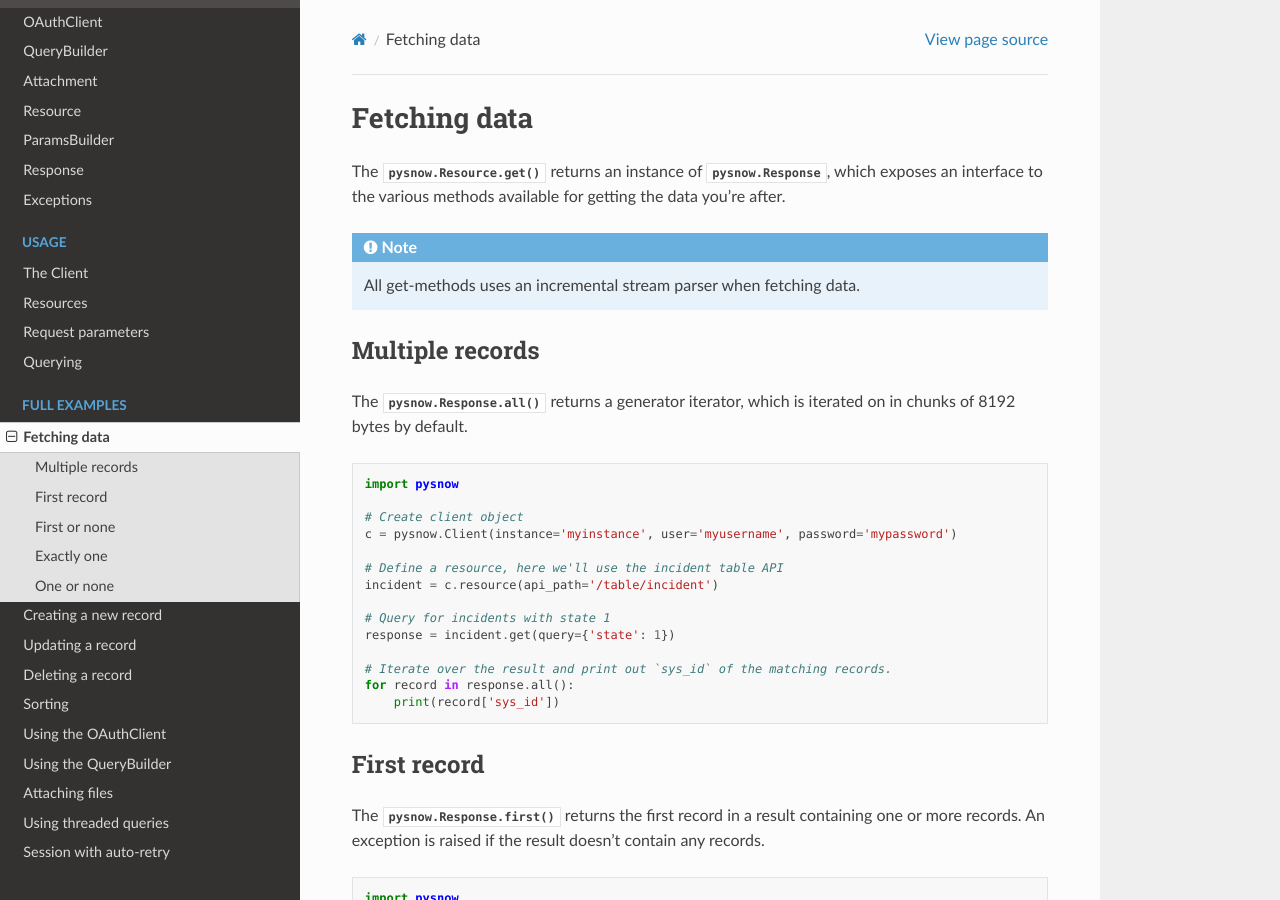
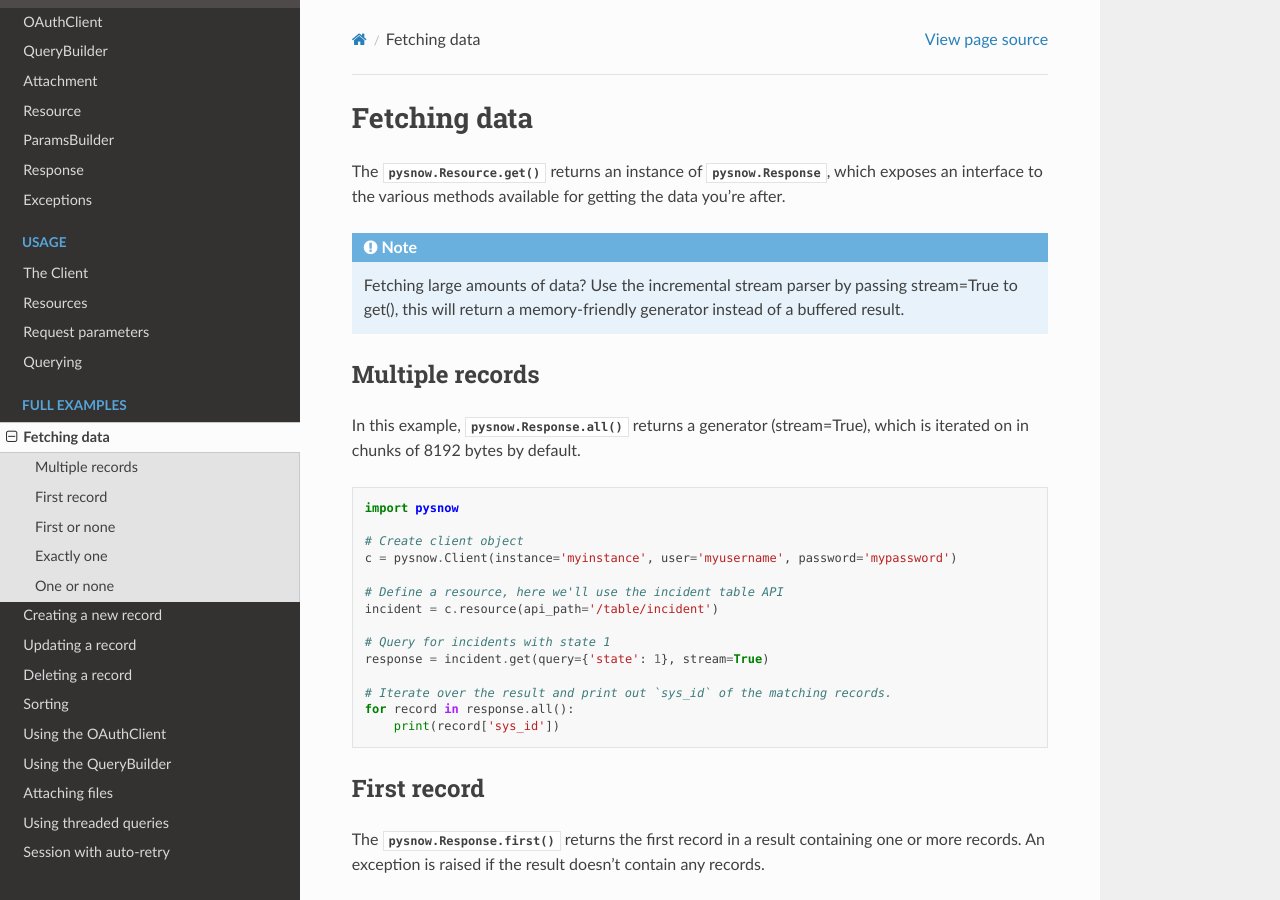
Before and after one commit to rbw/pysnow, a Sphinx documentation site: the page built from docs/full_examples/fetch.rst, in a window 1280 px wide and 900 px high. Built offline with Sphinx 7.4.7 and the Read the Docs theme 2.0.0, drawn with Linux system fonts in a browser that asks for light colours; the version number is read from the project's files by our own code.

Commit message:
Updated docs

```diff
--- a/docs/full_examples/fetch.rst
+++ b/docs/full_examples/fetch.rst
@@ -5,13 +5,14 @@ The :meth:`pysnow.Resource.get` returns an instance of :class:`pysnow.Response`,
 various methods available for getting the data you're after.
 
 .. note::
-    All get-methods uses an incremental stream parser when fetching data.
+    Fetching large amounts of data? Use the incremental stream parser by passing stream=True to get(),
+    this will return a memory-friendly generator instead of a buffered result.
 
 
 Multiple records
 ----------------
 
-The :meth:`pysnow.Response.all` returns a generator iterator, which is iterated on in chunks of 8192 bytes by default.
+In this example, :meth:`pysnow.Response.all` returns a generator (stream=True), which is iterated on in chunks of 8192 bytes by default.
 
 
 .. code-block:: python
@@ -25,7 +26,7 @@ The :meth:`pysnow.Response.all` returns a generator iterator, which is iterated
     incident = c.resource(api_path='/table/incident')
 
     # Query for incidents with state 1
-    response = incident.get(query={'state': 1})
+    response = incident.get(query={'state': 1}, stream=True)
 
     # Iterate over the result and print out `sys_id` of the matching records.
     for record in response.all():
```
